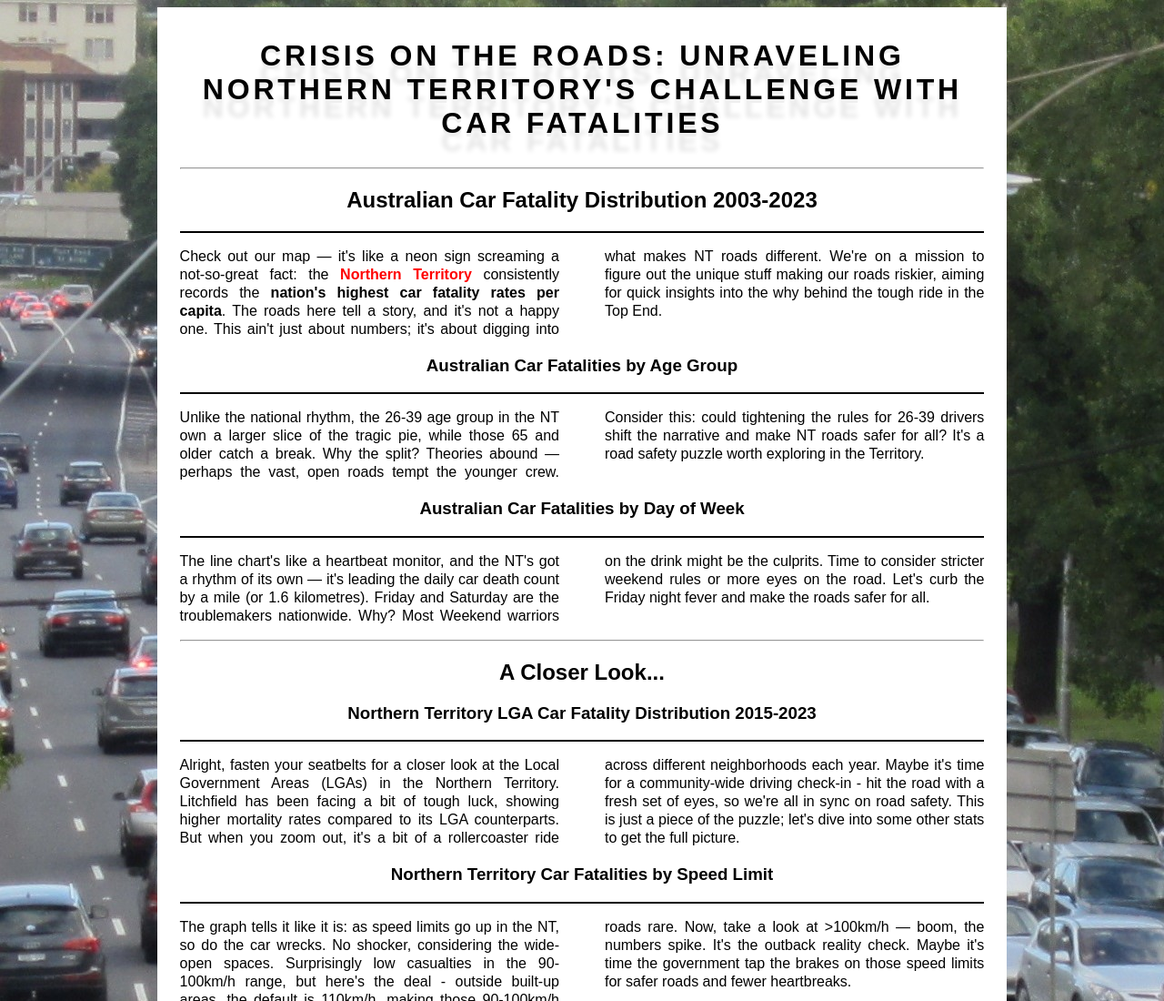
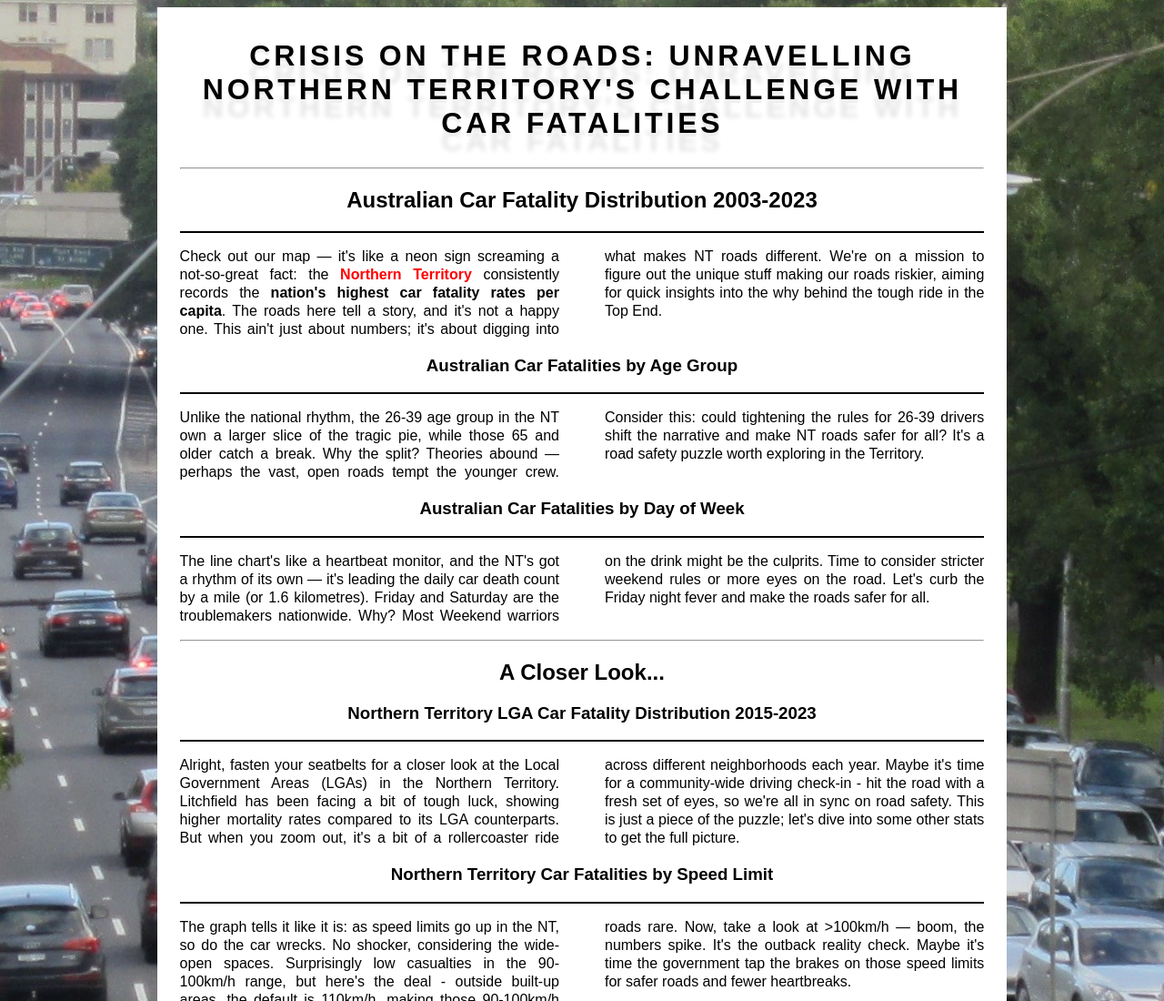
Before and after one commit to BTapelu/FIT3179, a plain HTML site: page index.html in a window 1280 px wide. Shown: the top 1100 px of the page at 91% size. Drawn offline with Linux system fonts and the light colour scheme; a script that the page names is missing.

Commit message:
Update index.html

```diff
--- a/index.html
+++ b/index.html
@@ -19,7 +19,7 @@
 
     <div class="centre">
         <header>
-            <h1 id="title">CRISIS ON THE ROADS: UNRAVELING NORTHERN TERRITORY'S CHALLENGE WITH CAR FATALITIES</h1>
+            <h1 id="title">CRISIS ON THE ROADS: UNRAVELLING NORTHERN TERRITORY'S CHALLENGE WITH CAR FATALITIES</h1>
         </header>
 
         <hr>
```
